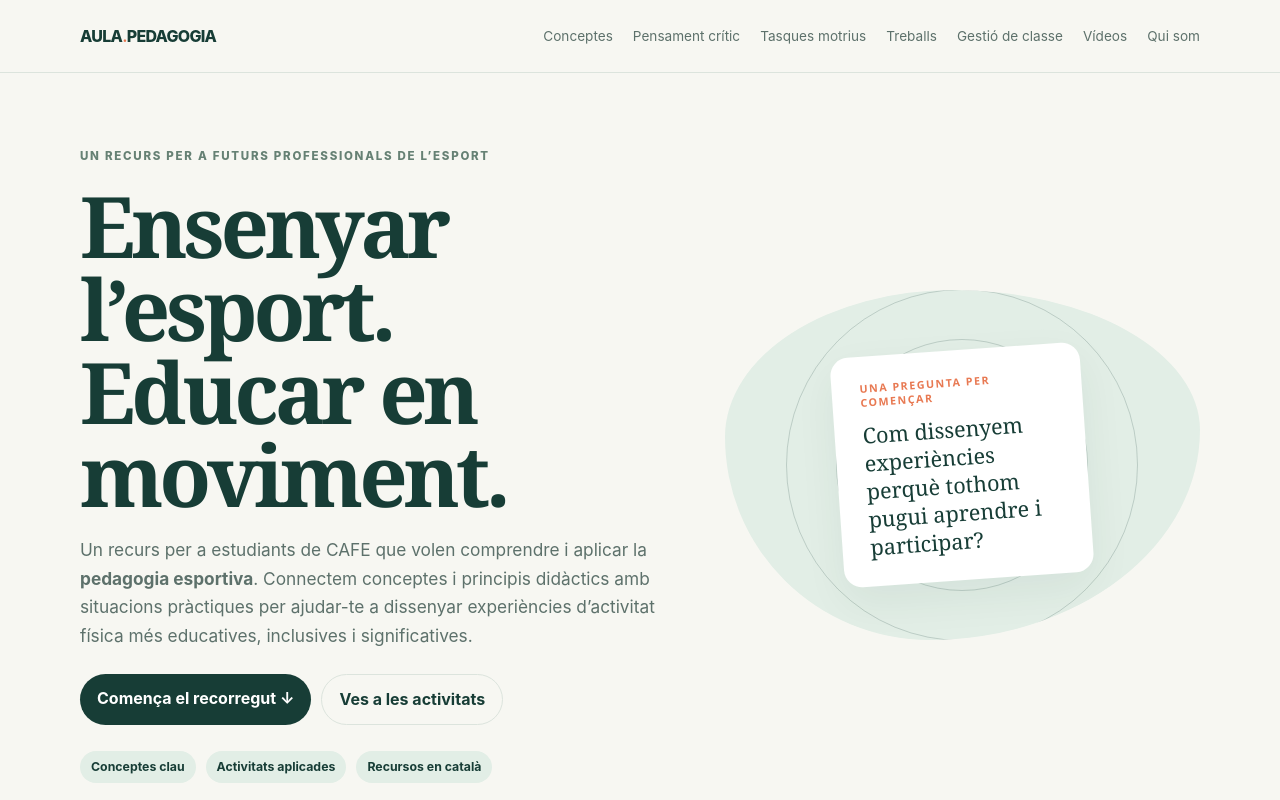
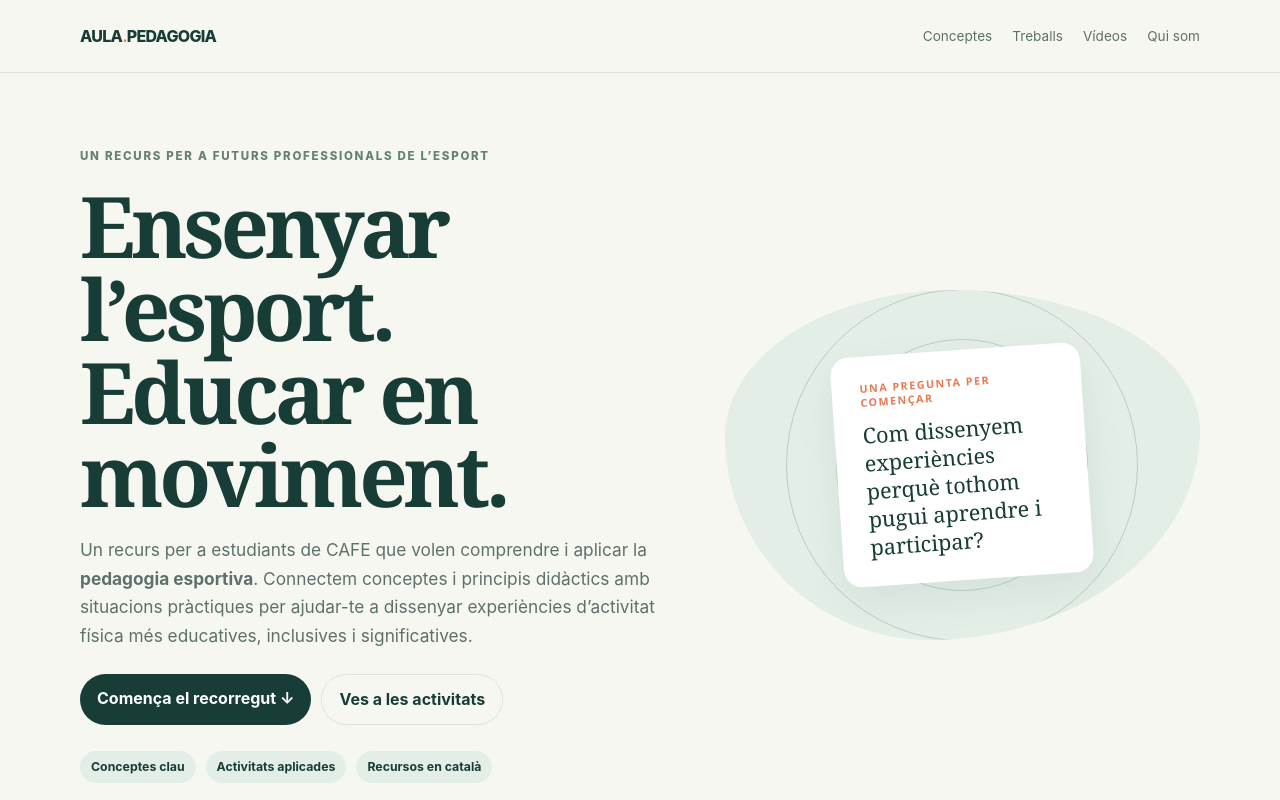
Before and after one commit to oscaarchu/pedagogia-web, a plain HTML site: page index.html in a window 1280 px wide. Shown: the top 800 px of the page. Drawn offline with Linux system fonts and the light colour scheme.

Commit message:
Simplificar cabezal
.

```diff
--- a/index.html
+++ b/index.html
@@ -30,7 +30,7 @@
   <a class="skip" href="#contingut">Salta al contingut principal</a>
   <header><div class="wrap nav">
     <a class="brand" href="#inici">AULA<b>.</b>PEDAGOGIA</a>
-    <nav aria-label="Navegació principal"><a href="#conceptes">Conceptes</a><a href="#pensament">Pensament crític</a><a href="#tasques">Tasques motrius</a><a href="#treballs">Treballs</a><a href="#gestio">Gestió de classe</a><a href="#videos">Vídeos</a><a href="#fonts">Qui som</a></nav>
+    <nav aria-label="Navegació principal"><a href="#conceptes">Conceptes</a><a href="#treballs">Treballs</a><a href="#videos">Vídeos</a><a href="#fonts">Qui som</a></nav>
   </div></header>
   <main id="contingut">
     <section class="hero wrap" id="inici">
```
